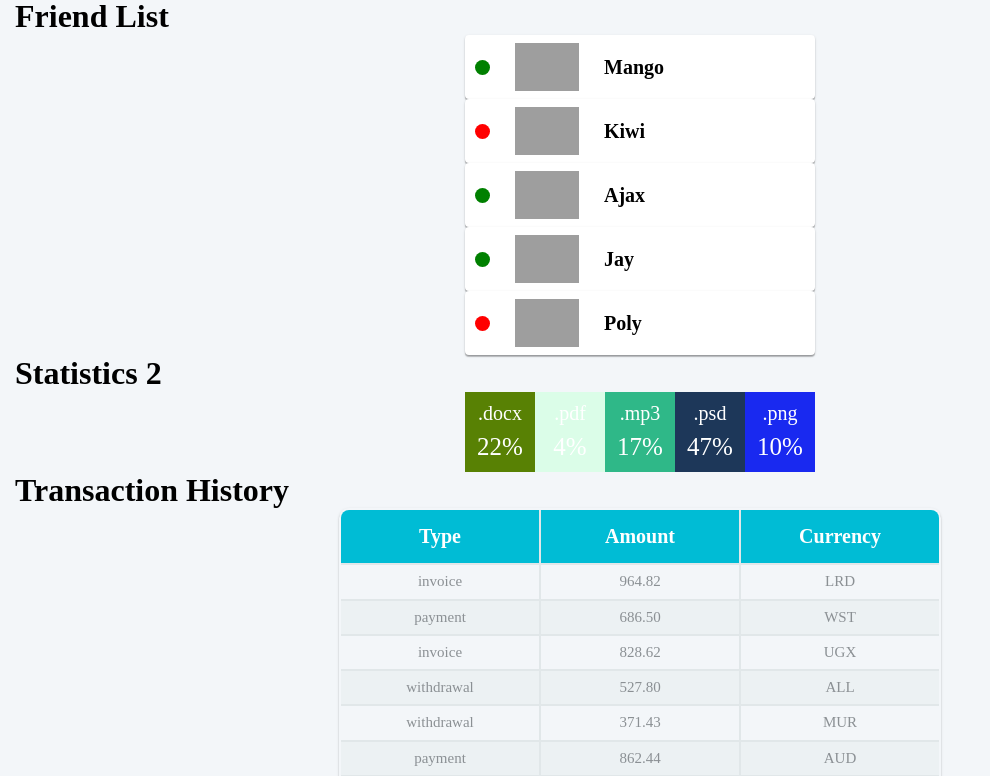
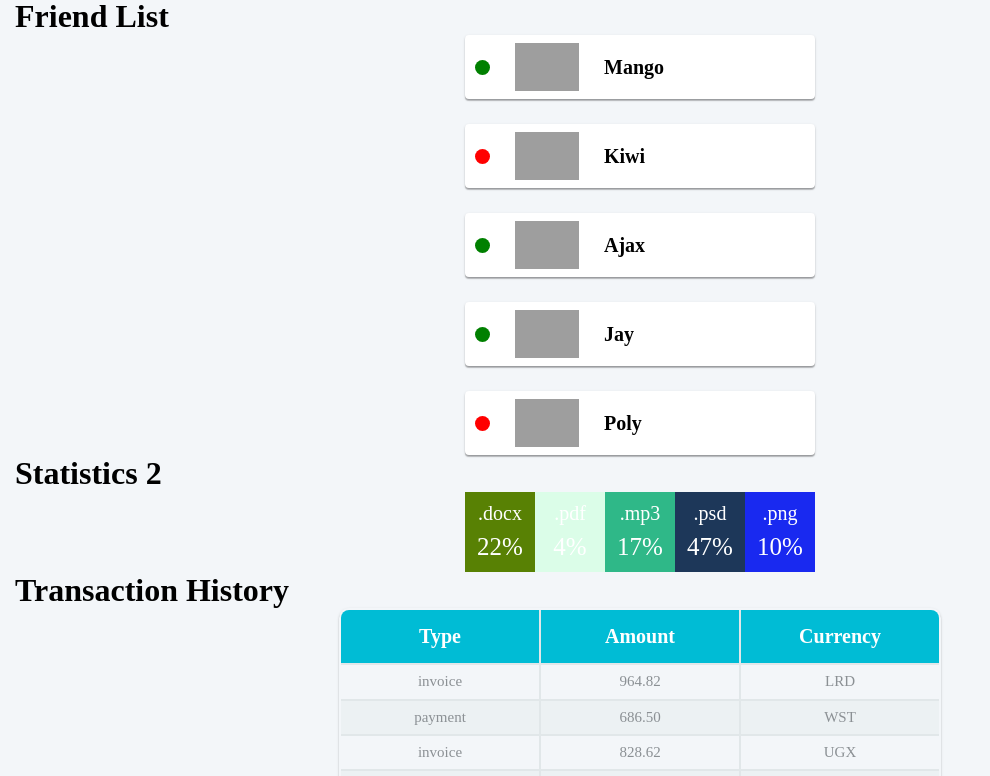
Before and after one commit to myaryhin0201/goit-react-hw-01-components, a React (Create React App) app: page / in a window 1280 px wide. Shown: the part 804-1580 px from the top of the page, without its empty margins (0-990 px from the left). Built offline with nearby package versions, Linux system fonts and the light colour scheme; grey boxes are pictures that could not be loaded.

Commit message:
add right key in Components

```diff
--- a/package.json
+++ b/package.json
@@ -20,7 +20,8 @@
     "test": "react-scripts test",
     "eject": "react-scripts eject",
     "predeploy": "npm run build",
-    "deploy": "gh-pages -d build"
+    "deploy": "npx prettier -w .",
+    "postdeploy": "gh-pages -d build"
   },
   "eslintConfig": {
     "extends": [
--- a/src/components/FriendList/FriendList.jsx
+++ b/src/components/FriendList/FriendList.jsx
@@ -6,13 +6,12 @@ const imageDefault = `https://martialartsplusinc.com/wp-content/uploads/2017/04/
 const FriendList = ({ friends }) => (
   <ul className="friend-list">
     {friends.map(friend => (
-      <div key={friend.id}>
-        <Friend
-          isOnline={friend.isOnline}
-          avatar={friend.avatar}
-          name={friend.name}
-        />
-      </div>
+      <Friend
+        key={friend.id}
+        isOnline={friend.isOnline}
+        avatar={friend.avatar}
+        name={friend.name}
+      />
     ))}
   </ul>
 );
--- a/src/components/StaticticsList/StaticticsList.jsx
+++ b/src/components/StaticticsList/StaticticsList.jsx
@@ -1,5 +1,4 @@
 import PropTypes from 'prop-types';
-import { Fragment } from 'react';
 import Stats from './Stats/Stats';
 
 const StaticticsList = ({ statics, title }) => (
@@ -7,9 +6,7 @@ const StaticticsList = ({ statics, title }) => (
     {title ? <h2 className="title">{title}</h2> : ''}
     <ul className="stat-list">
       {statics.map(stat => (
-        <Fragment key={stat.id}>
-          <Stats label={stat.label} percentage={stat.percentage} />
-        </Fragment>
+        <Stats key={stat.id} label={stat.label} percentage={stat.percentage} />
       ))}
     </ul>
   </section>
--- a/src/components/TransactionHistory/Transaction/Transaction.jsx
+++ b/src/components/TransactionHistory/Transaction/Transaction.jsx
@@ -1,11 +1,10 @@
-import { Fragment } from 'react';
 import './Transaction.scss';
 
 const Transaction = ({ currency, amount, type }) => (
-  <Fragment>
+  <tr>
     <td>{type}</td>
     <td>{amount}</td>
     <td>{currency}</td>
-  </Fragment>
+  </tr>
 );
 export default Transaction;
--- a/src/components/TransactionHistory/TransactionHistory.jsx
+++ b/src/components/TransactionHistory/TransactionHistory.jsx
@@ -12,13 +12,12 @@ const TransactionHistory = ({ transHistory }) => (
     </thead>
     <tbody>
       {transHistory.map(transaction => (
-        <tr key={transaction.id}>
-          <Transaction
-            type={transaction.type}
-            amount={transaction.amount}
-            currency={transaction.currency}
-          />
-        </tr>
+        <Transaction
+          key={transaction.id}
+          type={transaction.type}
+          amount={transaction.amount}
+          currency={transaction.currency}
+        />
       ))}
     </tbody>
   </table>
```
